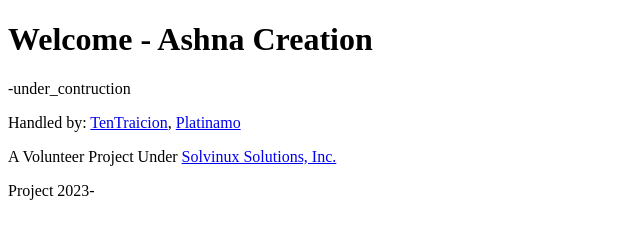
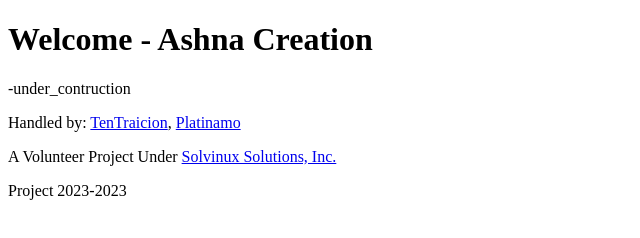
Before and after one commit to Solvinux/ashnacreation, a plain HTML site: page index.html in a window 1280 px wide. Shown: the full height of the page, 0-640 px from the left. Drawn offline with Linux system fonts and the light colour scheme.

Commit message:
UpdateYear

```diff
--- a/index.html
+++ b/index.html
@@ -8,6 +8,6 @@
     <p>-under_contruction</p>
     <p>Handled by: <a href="https://github.com/TenTraicion" target="_blank">TenTraicion</a>, <a href="https://platinamo.com" target="_blank">Platinamo</a></p>
     <p>A Volunteer Project Under <a href="https://github.com/solvinux" target="_blank">Solvinux Solutions, Inc.</a></p>
-    <p>Project 2023-<script>new Date().getFullYear()</script></p>
+    <p>Project 2023-<script type="text/javascript">document.write(new Date().getFullYear());</script></p>
   </body>
 </html>
```
